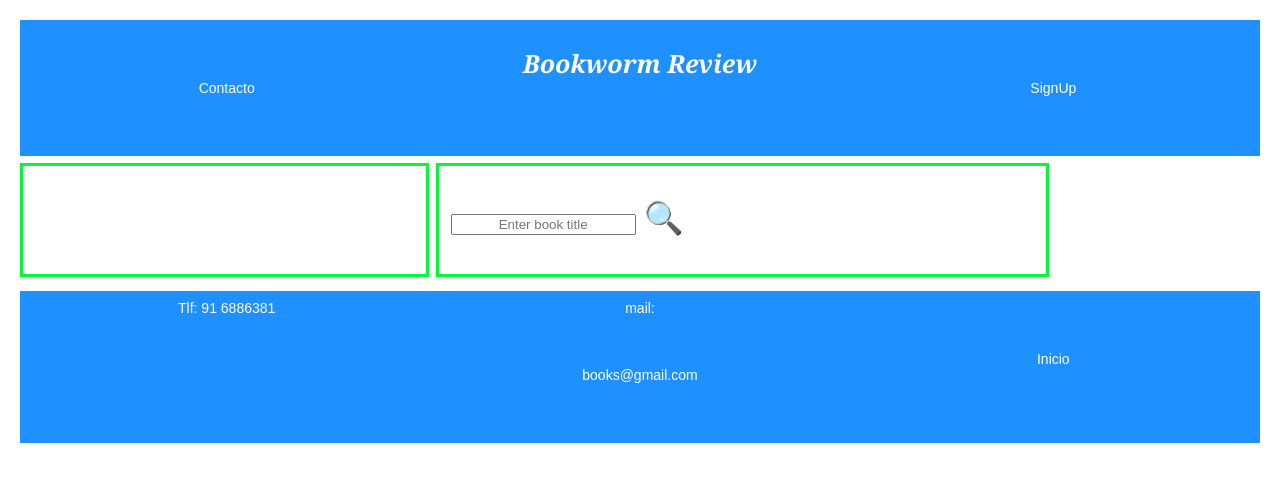
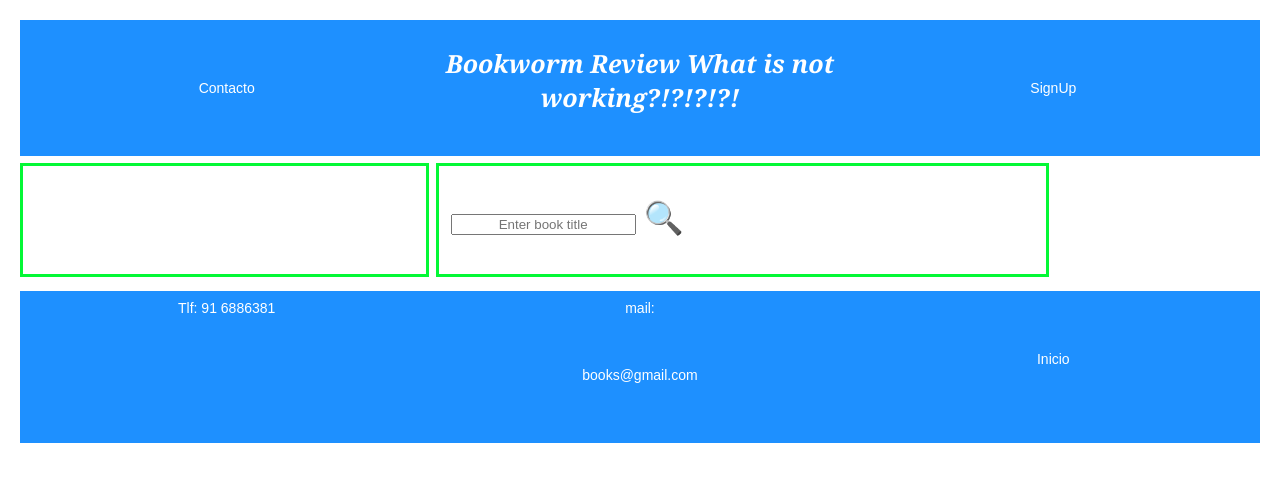
Before and after one commit to ClaraCPC/p3, a plain HTML site: page index.html in a window 1280 px wide. Drawn offline with Linux system fonts and the light colour scheme.

Commit message:
should work part 3

```diff
--- a/index.html
+++ b/index.html
@@ -12,7 +12,7 @@
   <header class="header" id="MainBar">
     <ul class="contenedor">
       <li><a href="#contacto">Contacto</a></li>
-      <li><h1 id="MainTitle">Bookworm Review</h1></li>
+      <li><h1 id="MainTitle">Bookworm Review What is not working?!?!?!?!</h1></li>
       <li><a id="SignUp1" href="#SignUp">SignUp</a></li>
     </ul>
   </header>
```
